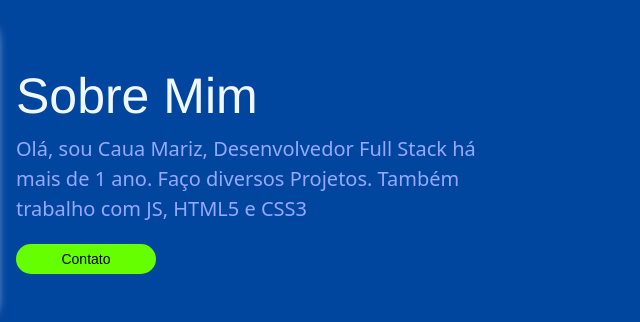
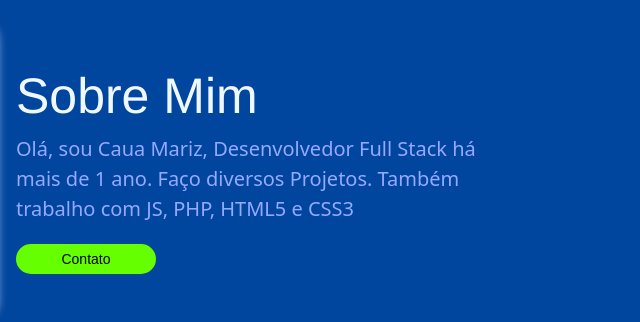
Before and after one commit to CauaMariz/cauamariz.github.io, a plain HTML site: page index.html in a window 1280 px wide. Shown: the part 820-1142 px from the top of the page, 320-960 px from the left. Drawn offline with nearby package versions, Linux system fonts and the light colour scheme; a web font is replaced by a local one.

Commit message:
Update index.html

```diff
--- a/index.html
+++ b/index.html
@@ -93,7 +93,7 @@
             <h2>Sobre Mim</h2>
             <p>Olá, sou Caua Mariz, Desenvolvedor Full Stack há mais de 1 ano. Faço diversos Projetos. Também
                 trabalho
-                com JS, HTML5 e CSS3
+                com JS, PHP, HTML5 e CSS3
             </p>
             <a href="contt.html"><button>Contato</button></a>
         </div>
```
